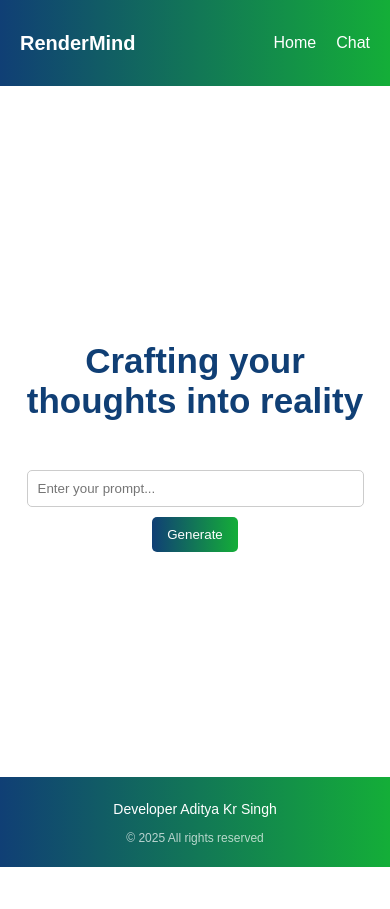
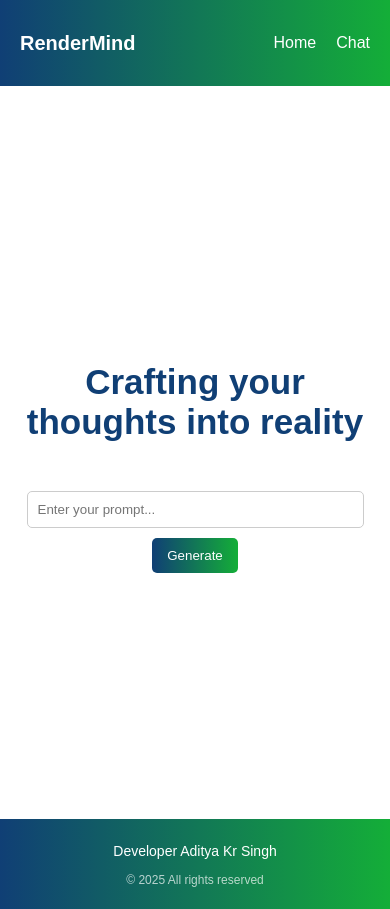
Before and after one commit to sadityak2003/RenderMind, a React (Create React App) app: page / in a window 390 px wide. Before the commit the page ends 867 px from the top, so only its background shows below. Built offline with nearby package versions, Linux system fonts and the light colour scheme.

Commit message:
CSS modified

```diff
--- a/src/styles.css
+++ b/src/styles.css
@@ -142,6 +142,10 @@ body {
   /* Responsive Design */
   @media (max-width: 768px) {
 
+    .home {
+      height: 75vh;
+    }
+
     .input-container {
         flex-direction: column;
         width: 100%;
```
